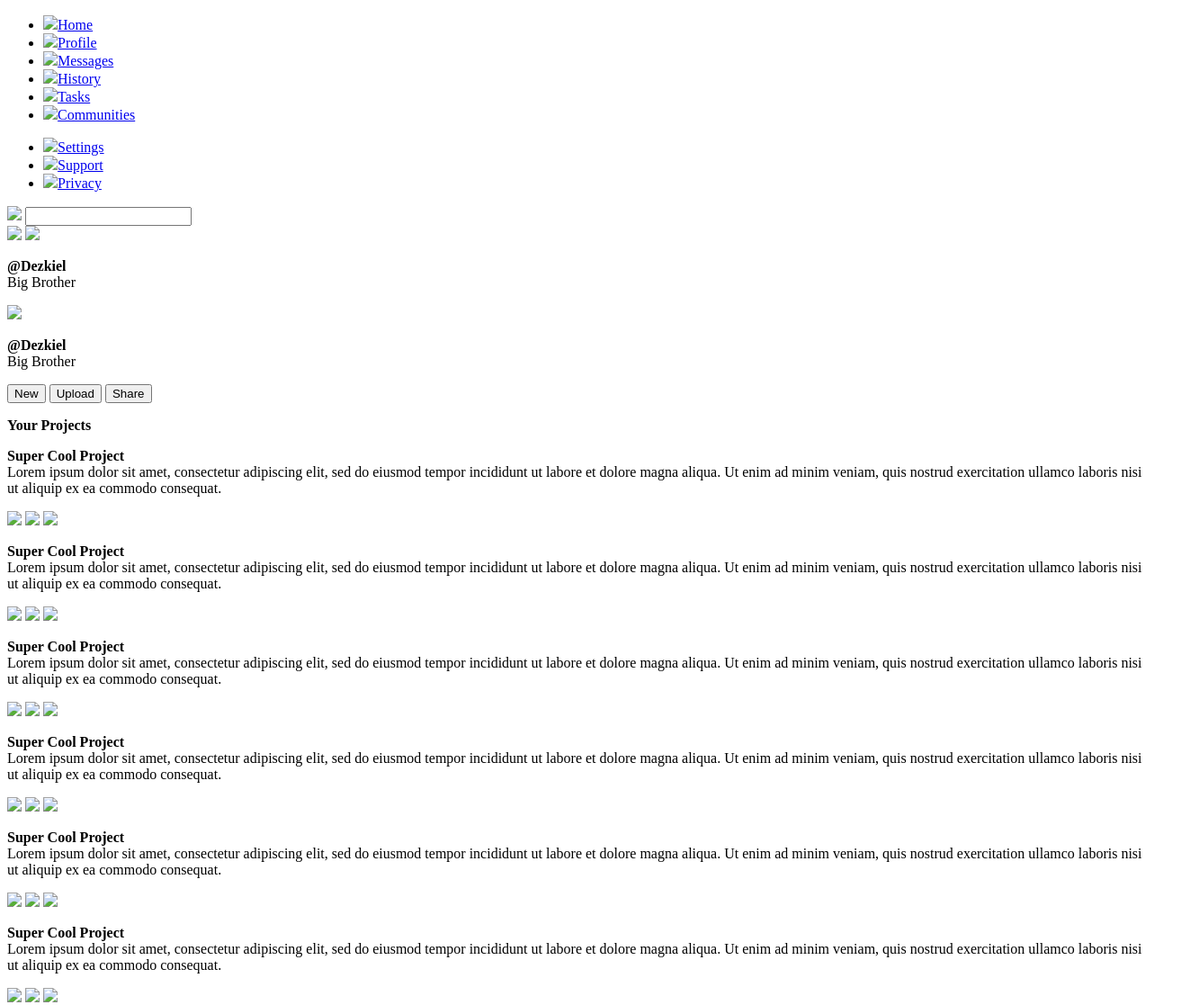
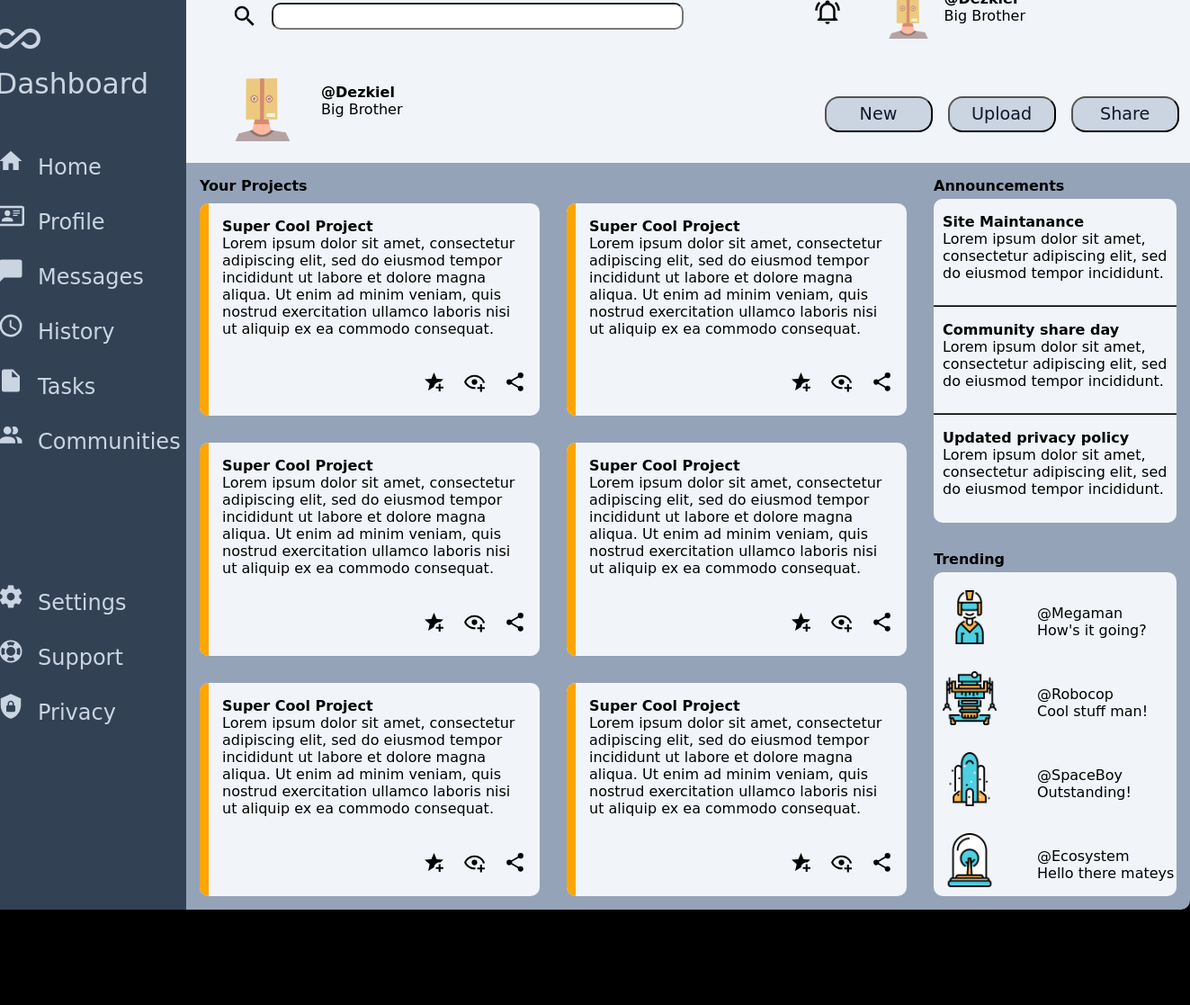
Before and after one commit to Dezkiel/Odin_Admin_Dashboard, a plain HTML site: page index.html in a window 1280 px wide. Shown: the part 35-1152 px from the top of the page at 90% size, 1323 px wide, since content can reach past the window. After the commit the page ends 1054 px from the top, so only its background shows below. Drawn offline with Linux system fonts and the light colour scheme; the site is published under a folder, as on GitHub Pages, so addresses that start at the root find nothing; a web font is replaced by a local one.

Commit message:
Repaired src links

```diff
--- a/index.html
+++ b/index.html
@@ -5,7 +5,7 @@
     <meta charset="UTF-8">
     <meta http-equiv="X-UA-Compatible" content="IE=edge">
     <meta name="viewport" content="width=device-width, initial-scale=1.0">
-    <link rel="stylesheet" href="/style.css">
+    <link rel="stylesheet" href="./style.css">
     <title>Admin Dashboard</title>
 </head>
 
@@ -13,23 +13,23 @@
     <div class="container">
         <div class="menu">
             <div class="logo">
-                <p class="logo"><img class="icon dashboard-icon" src="/icons/dashboard.svg">Dashboard</p>
+                <p class="logo"><img class="icon dashboard-icon" src="./icons/dashboard.svg">Dashboard</p>
             </div>
             <div class="navigation">
                 <ul>
-                    <li><a href="#"><img class="icon" src="/icons/home.svg">Home</a></li>
-                    <li><a href="#"><img class="icon" src="/icons/profile.svg">Profile</a></li>
-                    <li><a href="#"><img class="icon" src="/icons/message.svg">Messages</a></li>
-                    <li><a href="#"><img class="icon" src="/icons/history.svg">History</a></li>
-                    <li><a href="#"><img class="icon" src="/icons/tasks.svg">Tasks</a></li>
-                    <li><a href="#"><img class="icon" src="/icons/communities.svg">Communities</a></li>
+                    <li><a href="#"><img class="icon" src="./icons/home.svg">Home</a></li>
+                    <li><a href="#"><img class="icon" src="./icons/profile.svg">Profile</a></li>
+                    <li><a href="#"><img class="icon" src="./icons/message.svg">Messages</a></li>
+                    <li><a href="#"><img class="icon" src="./icons/history.svg">History</a></li>
+                    <li><a href="#"><img class="icon" src="./icons/tasks.svg">Tasks</a></li>
+                    <li><a href="#"><img class="icon" src="./icons/communities.svg">Communities</a></li>
                 </ul>
             </div>
             <div class="miscellanious">
                 <ul>
-                    <li><a href="#"><img class="icon" src="/icons/settings.svg">Settings</a></li>
-                    <li><a href="#"><img class="icon" src="/icons/support.svg">Support</a></li>
-                    <li><a href="#"><img class="icon" src="/icons/privacy.svg">Privacy</a></li>
+                    <li><a href="#"><img class="icon" src="./icons/settings.svg">Settings</a></li>
+                    <li><a href="#"><img class="icon" src="./icons/support.svg">Support</a></li>
+                    <li><a href="#"><img class="icon" src="./icons/privacy.svg">Privacy</a></li>
                 </ul>
             </div>
         </div>
@@ -37,18 +37,18 @@
             <div class="header">
                 <div class="top-header">
                     <div class="search-bar">
-                        <img class="search-icon" src="/icons/search.svg">
+                        <img class="search-icon" src="./icons/search.svg">
                         <input type="text"></input>
                     </div>
                     <div class="top-profile-name">
-                        <img class="bell-icon" src="/icons/bell.svg">
-                        <img class="top-profile-icon" src="/icons/ugly.png">
+                        <img class="bell-icon" src="./icons/bell.svg">
+                        <img class="top-profile-icon" src="./icons/ugly.png">
                         <p><b>@Dezkiel</b><br>Big Brother</p>
                     </div>
                 </div>
                 <div class="bottom-header">
                     <div class="bottom-profile-name">
-                        <img class="bottom-profile-icon" src="/icons/ugly.png">
+                        <img class="bottom-profile-icon" src="./icons/ugly.png">
                         <p><b>@Dezkiel</b><br>Big Brother</p>
                     </div>
                     <div class="buttons">
@@ -69,9 +69,9 @@
                             ad minim veniam, quis nostrud exercitation ullamco laboris nisi ut aliquip ex ea commodo
                             consequat.</p>
                         <div class="projects-icons">
-                            <img class="project-icon" src="/icons/favorites.svg">
-                            <img class="project-icon" src="/icons/watchlist.svg">
-                            <img class="project-icon" src="/icons/share.svg">
+                            <img class="project-icon" src="./icons/favorites.svg">
+                            <img class="project-icon" src="./icons/watchlist.svg">
+                            <img class="project-icon" src="./icons/share.svg">
                         </div>
                     </div>
                     <div class="project">
@@ -81,9 +81,9 @@
                             ad minim veniam, quis nostrud exercitation ullamco laboris nisi ut aliquip ex ea commodo
                             consequat.</p>
                         <div class="projects-icons">
-                            <img class="project-icon" src="/icons/favorites.svg">
-                            <img class="project-icon" src="/icons/watchlist.svg">
-                            <img class="project-icon" src="/icons/share.svg">
+                            <img class="project-icon" src="./icons/favorites.svg">
+                            <img class="project-icon" src="./icons/watchlist.svg">
+                            <img class="project-icon" src="./icons/share.svg">
                         </div>
                     </div>
                     <div class="project">
@@ -93,9 +93,9 @@
                             ad minim veniam, quis nostrud exercitation ullamco laboris nisi ut aliquip ex ea commodo
                             consequat.</p>
                         <div class="projects-icons">
-                            <img class="project-icon" src="/icons/favorites.svg">
-                            <img class="project-icon" src="/icons/watchlist.svg">
-                            <img class="project-icon" src="/icons/share.svg">
+                            <img class="project-icon" src="./icons/favorites.svg">
+                            <img class="project-icon" src="./icons/watchlist.svg">
+                            <img class="project-icon" src="./icons/share.svg">
                         </div>
                     </div>
                     <div class="project">
@@ -105,9 +105,9 @@
                             ad minim veniam, quis nostrud exercitation ullamco laboris nisi ut aliquip ex ea commodo
                             consequat.</p>
                         <div class="projects-icons">
-                            <img class="project-icon" src="/icons/favorites.svg">
-                            <img class="project-icon" src="/icons/watchlist.svg">
-                            <img class="project-icon" src="/icons/share.svg">
+                            <img class="project-icon" src="./icons/favorites.svg">
+                            <img class="project-icon" src="./icons/watchlist.svg">
+                            <img class="project-icon" src="./icons/share.svg">
                         </div>
                     </div>
                     <div class="project">
@@ -117,9 +117,9 @@
                             ad minim veniam, quis nostrud exercitation ullamco laboris nisi ut aliquip ex ea commodo
                             consequat.</p>
                         <div class="projects-icons">
-                            <img class="project-icon" src="/icons/favorites.svg">
-                            <img class="project-icon" src="/icons/watchlist.svg">
-                            <img class="project-icon" src="/icons/share.svg">
+                            <img class="project-icon" src="./icons/favorites.svg">
+                            <img class="project-icon" src="./icons/watchlist.svg">
+                            <img class="project-icon" src="./icons/share.svg">
                         </div>
                     </div>
                     <div class="project">
@@ -129,9 +129,9 @@
                             ad minim veniam, quis nostrud exercitation ullamco laboris nisi ut aliquip ex ea commodo
                             consequat.</p>
                         <div class="projects-icons">
-                            <img class="project-icon" src="/icons/favorites.svg">
-                            <img class="project-icon" src="/icons/watchlist.svg">
-                            <img class="project-icon" src="/icons/share.svg">
+                            <img class="project-icon" src="./icons/favorites.svg">
+                            <img class="project-icon" src="./icons/watchlist.svg">
+                            <img class="project-icon" src="./icons/share.svg">
                         </div>
                     </div>
                 </div>
@@ -157,19 +157,19 @@
 
                         </div>
                         <div class="trending-content">
-                            <img class="trending-icon" src="/icons/augmented-reality.png">
+                            <img class="trending-icon" src="./icons/augmented-reality.png">
                             <p>@Megaman <br> How's it going?</p>
                         </div>
                         <div class="trending-content">
-                            <img class="trending-icon" src="/icons/robot.png">
+                            <img class="trending-icon" src="./icons/robot.png">
                             <p>@Robocop <br> Cool stuff man!</p>
                         </div>
                         <div class="trending-content">
-                            <img class="trending-icon" src="/icons/rocket.png">
+                            <img class="trending-icon" src="./icons/rocket.png">
                             <p>@SpaceBoy <br> Outstanding!</p>
                         </div>
                         <div class="trending-content">
-                            <img class="trending-icon" src="/icons/tree.png">
+                            <img class="trending-icon" src="./icons/tree.png">
                             <p>@Ecosystem <br> Hello there mateys</p>
                         </div>
                     </div>
```
